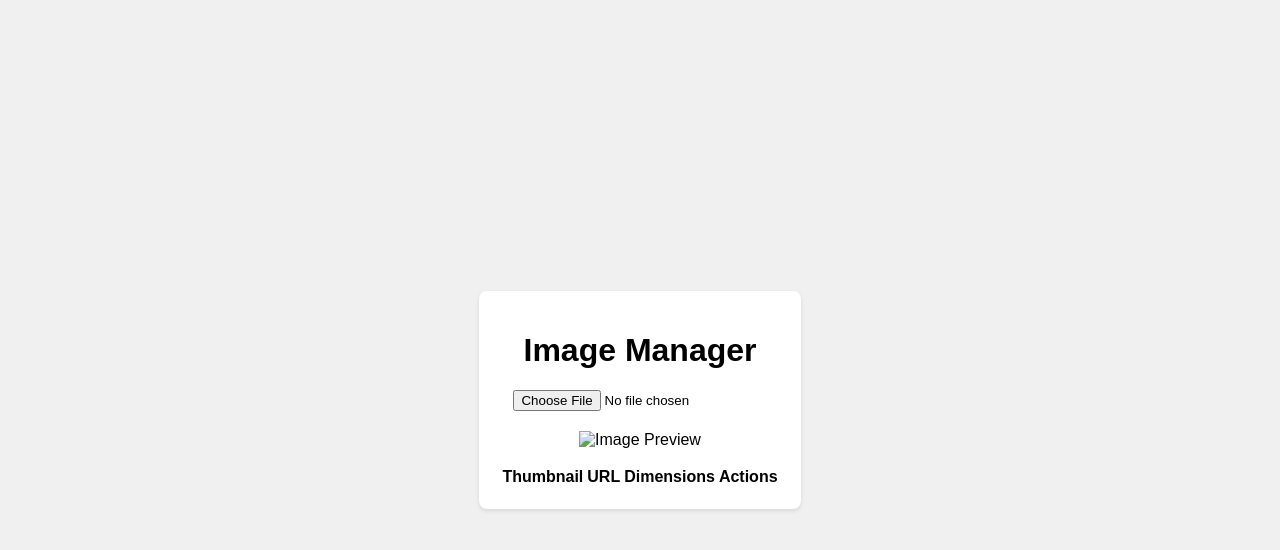
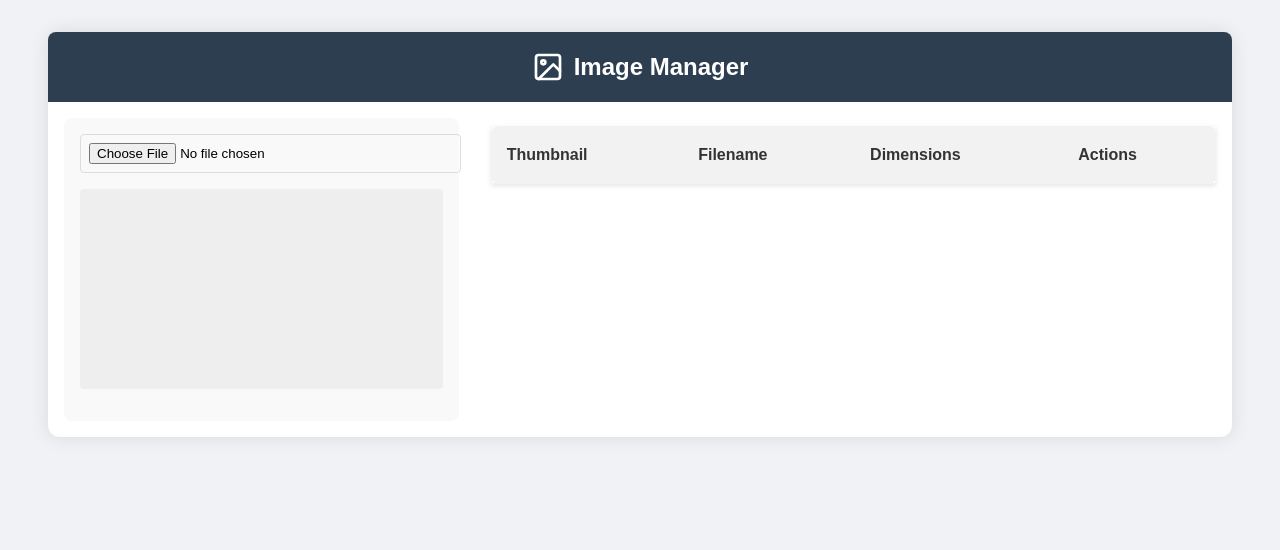
Before and after one commit to TamLeal/testing_flask_js_vanila, a website built with Vite: page index.html in a window 1280 px wide. Built offline with nearby package versions, Linux system fonts and the light colour scheme; no server answers.

Commit message:
updated frontend

```diff
--- a/index.html
+++ b/index.html
@@ -8,18 +8,31 @@
 </head>
 <body>
     <div class="container">
-        <h1>Image Manager</h1>
+        <div class="banner">
+            <h1>
+                <svg class="icon" xmlns="http://www.w3.org/2000/svg" width="24" height="24" viewBox="0 0 24 24" fill="none" stroke="currentColor" stroke-width="2" stroke-linecap="round" stroke-linejoin="round">
+                    <rect x="3" y="3" width="18" height="18" rx="2" ry="2"/>
+                    <circle cx="8.5" cy="8.5" r="1.5"/>
+                    <polyline points="21 15 16 10 5 21"/>
+                </svg>
+                Image Manager
+            </h1>
+        </div>
+        <div class="content">
+            <div class="left-panel">
                 <input type="file" id="imageInput" accept="image/*">
                 <div id="preview-container">
-            <img id="preview" src="" alt="Image Preview">
+                    <img id="preview" src="" alt="">
                 </div>
                 <p id="dimensions"></p>
-        <p id="uploadStatus"></p>
+                <div id="uploadStatus" class="upload-status"></div>
+            </div>
+            <div class="right-panel">
                 <table id="imageTable">
                     <thead>
                         <tr>
                             <th>Thumbnail</th>
-                    <th>URL</th>
+                            <th>Filename</th>
                             <th>Dimensions</th>
                             <th>Actions</th>
                         </tr>
@@ -29,6 +42,8 @@
                     </tbody>
                 </table>
             </div>
+        </div>
+    </div>
     <script type="module" src="main.js"></script>
 </body>
 </html>
--- a/main.js
+++ b/main.js
@@ -24,7 +24,11 @@ document.addEventListener('DOMContentLoaded', () => {
         const formData = new FormData();
         formData.append('image', file);
 
+        const uploadStatus = document.getElementById('uploadStatus');
         uploadStatus.textContent = 'Uploading...';
+        uploadStatus.className = 'upload-status';
+        uploadStatus.style.display = 'block';
+
         fetch('https://backend-flask-js-vanila.vercel.app/api/upload_image', {
             method: 'POST',
             body: formData,
@@ -35,19 +39,21 @@ document.addEventListener('DOMContentLoaded', () => {
                 throw new Error(data.error);
             }
             uploadStatus.textContent = 'Upload successful!';
+            uploadStatus.className = 'upload-status success';
             addImageToTable(data);
         })
         .catch(error => {
             console.error('Upload error:', error);
             uploadStatus.textContent = 'Error uploading image: ' + error.message;
+            uploadStatus.className = 'upload-status error';
         });
     }
 
     function addImageToTable(imageData) {
         const row = document.createElement('tr');
         row.innerHTML = `
-            <td><img src="${imageData.url}" alt="Thumbnail" width="50"></td>
-            <td><a href="${imageData.url}" target="_blank">${imageData.url}</a></td>
+            <td><a href="${imageData.url}" target="_blank"><img src="${imageData.url}" alt="${imageData.filename}"></a></td>
+            <td>${imageData.filename}</td>
             <td>${imageData.width || 'N/A'}px x ${imageData.height || 'N/A'}px</td>
             <td><button onclick="removeImage('${imageData.filename}')">Remove</button></td>
         `;
--- a/style.css
+++ b/style.css
@@ -1,31 +1,181 @@
 body {
   font-family: Arial, sans-serif;
-  display: flex;
-  justify-content: center;
-  align-items: center;
-  height: 100vh;
+  line-height: 1.6;
   margin: 0;
-  background-color: #f0f0f0;
+  padding: 0;
+  background-color: #f0f2f5;
 }
 
 .container {
-  background-color: white;
-  padding: 20px;
+  width: 90%;
+  max-width: 1200px;
+  margin: 2rem auto;
+  padding: 1rem;
+  background-color: #fff;
+  box-shadow: 0 0 20px rgba(0,0,0,0.1);
+  border-radius: 12px;
+}
+
+.banner {
+  background-color: #2c3e50;
+  color: white;
+  padding: 1rem;
+  border-radius: 8px 8px 0 0;
+  margin: -1rem -1rem 1rem -1rem;
+}
+
+h1 {
+  text-align: center;
+  margin: 0;
+  font-size: 24px;
+  display: flex;
+  align-items: center;
+  justify-content: center;
+}
+
+.icon {
+  width: 32px;
+  height: 32px;
+  margin-right: 10px;
+  vertical-align: middle;
+}
+
+.content {
+  display: flex;
+  gap: 2rem;
+}
+
+.left-panel {
+  flex: 1;
+  padding: 1rem;
+  background-color: #f9f9f9;
   border-radius: 8px;
-  box-shadow: 0 2px 4px rgba(0, 0, 0, 0.1);
-  text-align: center;
+}
+
+.right-panel {
+  flex: 2;
+}
+
+#imageInput {
+  display: block;
+  margin-bottom: 1rem;
+  width: 100%;
+  padding: 0.5rem;
+  border: 1px solid #ddd;
+  border-radius: 4px;
 }
 
 #preview-container {
-  margin-top: 20px;
+  margin-bottom: 1rem;
+  min-height: 200px;
+  display: flex;
+  flex-direction: column;
+  align-items: center;
+  justify-content: center;
+  background-color: #eee;
+  border-radius: 4px;
 }
 
 #preview {
   max-width: 100%;
   max-height: 300px;
+  border-radius: 4px;
+  margin-bottom: 15px;
 }
 
 #dimensions {
-  margin-top: 10px;
+  margin: 0.5rem 0;
   font-weight: bold;
 }
+
+.upload-status {
+  display: none;
+  padding: 10px 20px;
+  border-radius: 5px;
+  font-weight: bold;
+  text-align: center;
+  margin-top: 15px;
+  animation: fadeIn 0.5s;
+}
+
+.upload-status.success {
+  background-color: #d4edda;
+  color: #155724;
+  border: 1px solid #c3e6cb;
+}
+
+.upload-status.error {
+  background-color: #f8d7da;
+  color: #721c24;
+  border: 1px solid #f5c6cb;
+}
+
+@keyframes fadeIn {
+  from { opacity: 0; }
+  to { opacity: 1; }
+}
+
+table {
+  width: 100%;
+  border-collapse: separate;
+  border-spacing: 0 8px;
+}
+
+th, td {
+  padding: 1rem;
+  text-align: left;
+}
+
+th {
+  background-color: #f2f2f2;
+  font-weight: bold;
+  color: #333;
+}
+
+tr {
+  background-color: white;
+  box-shadow: 0 2px 5px rgba(0,0,0,0.1);
+  transition: all 0.3s ease;
+}
+
+tr:hover {
+  transform: translateY(-2px);
+  box-shadow: 0 4px 8px rgba(0,0,0,0.15);
+}
+
+td:first-child, th:first-child {
+  border-top-left-radius: 8px;
+  border-bottom-left-radius: 8px;
+}
+
+td:last-child, th:last-child {
+  border-top-right-radius: 8px;
+  border-bottom-right-radius: 8px;
+}
+
+td img {
+  width: 50px;
+  height: 50px;
+  object-fit: cover;
+  border-radius: 4px;
+  cursor: pointer;
+  transition: transform 0.3s ease;
+}
+
+td img:hover {
+  transform: scale(1.1);
+}
+
+button {
+  background-color: #ff4444;
+  color: white;
+  border: none;
+  padding: 0.5rem 1rem;
+  cursor: pointer;
+  border-radius: 4px;
+  transition: background-color 0.3s;
+}
+
+button:hover {
+  background-color: #cc0000;
+}
```
Also changed, not shown: public/image-manager-icon.svg (added). Lines whose indentation alone changed are shown as unchanged.
